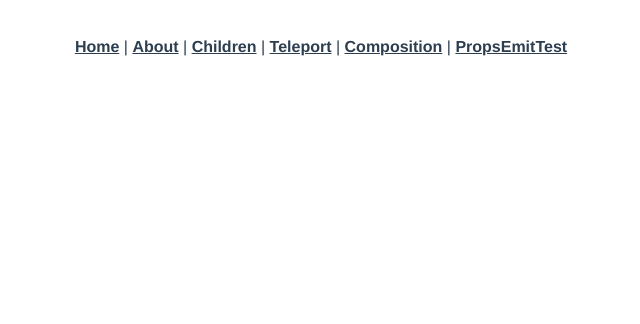
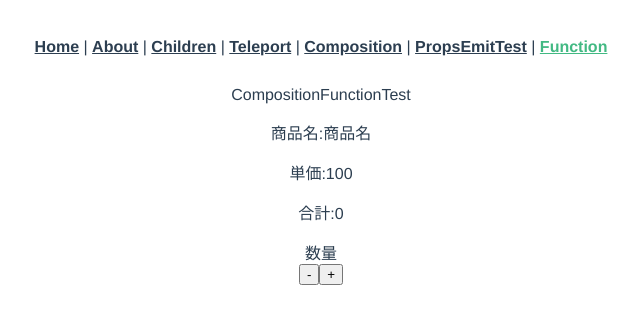
Before and after one commit to ABenn17282002/Vue_Project, a Vue app in the folder vueApp/vue-sample/: page /function-test in a window 1280 px wide. Shown: the top 324 px of the page, without its empty margins (319-959 px from the left). Built offline with nearby package versions, Linux system fonts and the light colour scheme.

Commit message:
Vue3(Compotition Function(script))

```diff
--- a/vueApp/vue-sample/src/App.vue
+++ b/vueApp/vue-sample/src/App.vue
@@ -6,7 +6,8 @@
       <router-link to="/children">Children</router-link> |
       <router-link to="/teleport-test">Teleport</router-link> |
       <router-link to="/composition-test">Composition</router-link> |
-      <router-link to="/props-emit-test">PropsEmitTest</router-link>
+      <router-link to="/props-emit-test">PropsEmitTest</router-link> |
+      <router-link to="/function-test">Function</router-link>
     </nav>
     <router-view
       :setupBooks="setupBooks"
--- a/vueApp/vue-sample/src/router/index.js
+++ b/vueApp/vue-sample/src/router/index.js
@@ -4,6 +4,7 @@
 import TeleportTest from "@/views/TeleportTest";
 import CompositionTest from "@/views/CompositionTest";
 import PropsEmitTest from "@/views/PropsEmitTest";
+import FunctionTest from "@/views/FunctionTest";
 
 const routes = [
   {
@@ -32,6 +33,11 @@
     component: PropsEmitTest,
   },
   {
+    path: "/function-test",
+    name: "FunctionTest",
+    component: FunctionTest,
+  },
+  {
     path: "/about",
     name: "about",
     // route level code-splitting
--- /dev/null
+++ b/vueApp/vue-sample/src/views/FunctionTest.vue
@@ -0,0 +1,48 @@
+<template>
+  <div>
+    CompositionFunctionTest
+    <p>商品名:{{ item.name }}</p>
+    <p>単価:{{ item.price }}</p>
+    <p>合計:{{ totalPrice }}</p>
+    <div>数量</div>
+    <button @click="decrement">-</button>
+    <button @click="increment">+</button>
+  </div>
+</template>
+
+<script>
+import { reactive } from "@vue/reactivity";
+import { computed } from "@vue/runtime-core";
+
+const useCounter = (item) => {
+  const increment = () => {
+    item.amount++;
+  };
+
+  const decrement = () => {
+    item.amount--;
+  };
+
+  const totalPrice = computed(() => {
+    return item.price * item.amount;
+  });
+
+  return { increment, decrement, totalPrice };
+};
+
+export default {
+  setup() {
+    const item = reactive({
+      name: "商品名",
+      price: 100,
+      amount: 0,
+    });
+
+    const { increment, decrement, totalPrice } = useCounter(item);
+
+    return { item, increment, decrement, totalPrice };
+  },
+};
+</script>
+
+<style></style>
```
